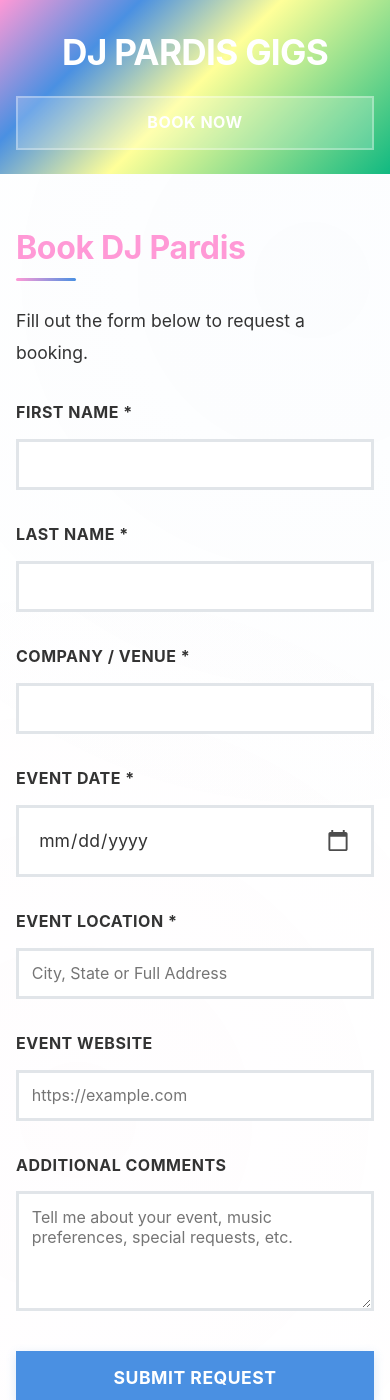
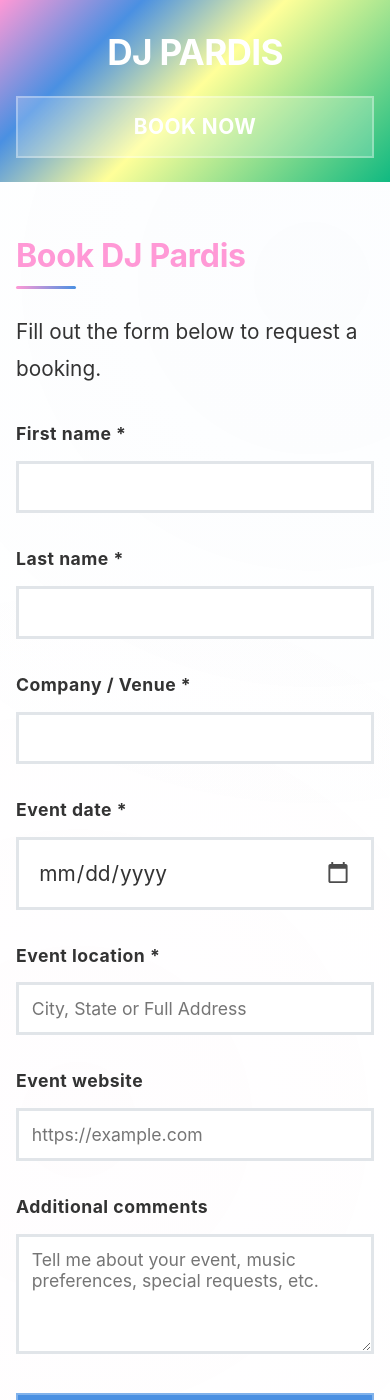
Before and after one commit to djpardis/djpardis.github.io, a Jekyll site: the page djpardis-request.html, which Jekyll copies as it is, in a window 390 px wide and 1400 px high. Built offline with Jekyll 4.4.1, drawn with Linux system fonts in a browser that asks for light colours.

Commit message:
Update DJ site: consistent fonts (1.3rem), uniform button styling, compact reviews, gradient date borders, and improved typography

```diff
--- a/djpardis-request.html
+++ b/djpardis-request.html
@@ -3,14 +3,14 @@
 <head>
   <meta charset="UTF-8">
   <meta name="viewport" content="width=device-width, initial-scale=1.0">
-  <title>Request a Show - DJ Pardis Gigs</title>
-  <meta name="description" content="Book DJ Pardis Gigs for your next event. Fill out our booking form to request a show for corporate events, private parties, and special occasions.">
+  <title>Book — DJ Pardis</title>
+  <meta name="description" content="Book DJ Pardis for your next event. Fill out our booking form to request a show for corporate events, private parties, and special occasions.">
 
   <!-- Open Graph / Facebook -->
   <meta property="og:type" content="website">
   <meta property="og:url" content="https://djpardis.com/djpardis-request.html">
-  <meta property="og:title" content="Request a Show - DJ Pardis Gigs">
-  <meta property="og:description" content="Book DJ Pardis Gigs for your next event. Fill out our booking form to request a show for corporate events, private parties, and special occasions.">
+  <meta property="og:title" content="Book — DJ Pardis">
+  <meta property="og:description" content="Book DJ Pardis for your next event. Fill out our booking form to request a show for corporate events, private parties, and special occasions.">
   <meta property="og:image" content="https://djpardis.com/files/pics/pages/djing.jpg">
   <meta property="og:image:width" content="1200">
   <meta property="og:image:height" content="630">
@@ -18,8 +18,8 @@
   <!-- Twitter -->
   <meta property="twitter:card" content="summary_large_image">
   <meta property="twitter:url" content="https://djpardis.com/djpardis-request.html">
-  <meta property="twitter:title" content="Request a Show - DJ Pardis Gigs">
-  <meta property="twitter:description" content="Book DJ Pardis Gigs for your next event. Fill out our booking form to request a show for corporate events, private parties, and special occasions.">
+  <meta property="twitter:title" content="Book — DJ Pardis">
+  <meta property="twitter:description" content="Book DJ Pardis for your next event. Fill out our booking form to request a show for corporate events, private parties, and special occasions.">
   <meta property="twitter:image" content="https://djpardis.com/files/pics/pages/djing.jpg">
 
   <!-- Clean favicon setup - SVG for modern browsers, ICO fallback -->
@@ -36,7 +36,7 @@
   <header class="site-header">
     <div class="header-content">
       <a href="/gigs.html" style="text-decoration: none; color: inherit;">
-        <h1>DJ PARDIS GIGS</h1>
+        <h1>DJ PARDIS</h1>
       </a>
       <a href="/djpardis-request.html" class="book-button">BOOK NOW</a>
     </div>
--- a/public/css/gigs.css
+++ b/public/css/gigs.css
@@ -66,7 +66,7 @@
   padding: 1rem 2rem;
   text-decoration: none;
   font-weight: 700;
-  font-size: 1.1rem;
+  font-size: 1.3rem;
   border: 2px solid rgba(255,255,255,0.3);
   border-radius: 0;
   transition: background-color 0.2s ease;
@@ -116,14 +116,16 @@
 }
 
 .hero-text p {
-  font-size: 1.1rem;
+  font-size: 1.3rem;
   line-height: 1.8;
   margin-bottom: 1.5rem;
+  color: #333;
 }
 
 .hero-text a {
   color: #4A90E2;
   text-decoration: none;
+  font-size: 1.3rem;
 }
 
 .hero-text a:hover {
@@ -143,6 +145,7 @@
 a {
   color: #4A90E2;
   text-decoration: none;
+  font-size: 1.3rem;
 }
 
 a:hover {
@@ -168,16 +171,18 @@
 }
 
 .content-section p {
-  font-size: 1.1rem;
+  font-size: 1.3rem;
   line-height: 1.8;
   margin-bottom: 1.5rem;
   max-width: 800px;
+  color: #333;
 }
 
 .content-section a {
   color: #4A90E2;
   text-decoration: none;
   font-weight: 500;
+  font-size: 1.3rem;
   border-bottom: none;
   transition: none;
 }
@@ -198,6 +203,14 @@
   position: relative;
 }
 
+/* Ensure all headings use consistent font sizing */
+h3, h4 {
+  font-size: 1.1rem;
+  font-weight: 600;
+  color: #333;
+  margin-bottom: 1rem;
+}
+
 h2::after {
   content: '';
   position: absolute;
@@ -215,8 +228,8 @@
 .reviews-grid {
   display: flex;
   flex-direction: column;
-  gap: 0.6rem;
-  margin-top: 1.5rem;
+  gap: 0.3rem;
+  margin-top: 1rem;
 }
 
 /* NUCLEAR OPTION - Remove ALL underlines from reviews */
@@ -281,12 +294,12 @@
 .review-item {
   background: white;
   border: none;
-  padding: 0.8rem 1.2rem;
+  padding: 0.5rem 1rem;
   text-decoration: none !important;
   color: #333;
   display: flex;
   align-items: center;
-  gap: 0.8rem;
+  gap: 0.6rem;
   transition: none;
   border-radius: 0;
   width: 100%;
@@ -318,8 +331,8 @@
 }
 
 .review-title {
-  font-weight: 600;
-  font-size: 1.1rem;
+  font-weight: 400;
+  font-size: 1.3rem;
   color: #4A90E2;
   flex: 1;
   line-height: 1.4;
@@ -328,16 +341,22 @@
 
 .review-date {
   color: #666;
-  font-size: 1.1rem;
-  font-weight: 500;
+  font-size: 1.3rem;
+  font-weight: 400;
   flex-shrink: 0;
   background: white;
-  padding: 0.4rem 0.8rem;
-  border-radius: 16px;
+  padding: 0.3rem 0.6rem;
+  border-radius: 12px;
   white-space: nowrap;
   border: 2px solid transparent;
   background-clip: padding-box;
   position: relative;
+  transition: border-image 0.2s ease;
+}
+
+.review-item:hover .review-date {
+  border: 2px solid;
+  border-image: linear-gradient(135deg, #FF99D6, #4A90E2, #FFFF99) 1;
 }
 
 
@@ -366,53 +385,54 @@
 
 .radio-title {
   display: block;
-  font-size: 1.1rem;
-  font-weight: 700;
-  color: #10B981;
+  font-size: 1.3rem;
+  font-weight: 400;
+  color: #333;
   text-decoration: none;
   margin-bottom: 0.8rem;
 }
 
 .radio-host {
   display: block;
-  color: #666;
+  color: #333;
   margin-bottom: 0.8rem;
-  font-weight: 500;
-  font-size: 1.1rem;
+  font-weight: 400;
+  font-size: 1.3rem;
 }
 
 .radio-show {
   display: block;
-  color: #4A90E2;
+  color: #333;
   text-decoration: none;
-  font-weight: 600;
+  font-weight: 400;
   margin-bottom: 0.8rem;
-  font-size: 1.1rem;
+  font-size: 1.3rem;
 }
 
 .radio-date {
   display: block;
-  color: #666;
+  color: #333;
   margin-bottom: 1rem;
-  font-weight: 500;
-  font-size: 1.1rem;
+  font-weight: 400;
+  font-size: 1.3rem;
 }
 
 .radio-playlist {
   display: inline-block;
-  background: linear-gradient(135deg, #10B981, #059669);
+  background: rgba(16, 185, 129, 0.3);
   color: white !important;
-  padding: 0.8rem 1.5rem;
+  padding: 1rem 2rem;
   text-decoration: none;
   font-weight: 700;
-  font-size: 1.1rem;
+  font-size: 1.3rem;
   border-radius: 0;
-  transition: background 0.2s ease;
-  box-shadow: none;
+  transition: background-color 0.2s ease;
+  text-transform: uppercase;
+  letter-spacing: 0.5px;
 }
 
 .radio-playlist:hover {
-  background: linear-gradient(135deg, #059669, #047857);
+  background: rgba(16, 185, 129, 0.5);
 }
 
 /* Poster section - Simplified */
@@ -476,10 +496,10 @@
 .form-field label {
   display: block;
   font-weight: 700;
-  font-size: 1.1rem;
+  font-size: 1.3rem;
   margin-bottom: 0.8rem;
   color: #333;
-  text-transform: uppercase;
+  text-transform: none;
   letter-spacing: 0.5px;
 }
 
@@ -488,7 +508,7 @@
   width: 100%;
   padding: 1.2rem;
   border: 3px solid #e1e5e9;
-  font-size: 1.1rem;
+  font-size: 1.3rem;
   font-family: inherit;
   background: white;
   color: #333;
@@ -500,7 +520,7 @@
 /* Date input field - keep it simple and matching site */
 .form-field input[type="date"] {
   padding: 1.2rem;
-  font-size: 1.1rem;
+  font-size: 1.3rem;
   font-family: inherit;
   border: 3px solid #e1e5e9;
   background: white;
@@ -555,17 +575,15 @@
 .booking-form button[type="submit"] {
   background: #4A90E2;
   color: white;
-  padding: 1.2rem 2.5rem;
-  border: none;
-  font-size: 1.1rem;
+  padding: 1rem 2rem;
+  text-decoration: none;
+  font-size: 1.3rem;
   font-weight: 700;
-  font-family: inherit;
   border-radius: 0;
   cursor: pointer;
   transition: background-color 0.2s ease;
   text-transform: uppercase;
   letter-spacing: 0.5px;
-  box-shadow: 0 3px 10px rgba(74, 144, 226, 0.2);
 }
 
 .booking-form button[type="submit"]:hover {
@@ -621,7 +639,7 @@
 
   .book-button {
     padding: 0.8rem 1.5rem;
-    font-size: 1rem;
+    font-size: 1.1rem;
   }
 
   .hero-content {
@@ -674,6 +692,7 @@
   .form-field input,
   .form-field textarea {
     padding: 1rem;
+    font-size: 1.1rem;
   }
 }
 
@@ -727,25 +746,27 @@
     padding: 1.5rem;
   }
 
+
+
   .service-item {
     padding: 1.5rem;
   }
 
   .service-item h4 {
-    font-size: 1rem;
+    font-size: 1.1rem;
   }
 
   .service-item p {
-    font-size: 0.9rem;
+    font-size: 1.1rem;
   }
 
   .form-field label {
-    font-size: 1rem;
+    font-size: 1.1rem;
   }
 
   .form-field input,
   .form-field textarea {
-    font-size: 1rem;
+    font-size: 1.1rem;
     padding: 0.8rem;
   }
 
@@ -811,7 +832,7 @@
 }
 
 .service-item h4 {
-  font-size: 1.1rem;
+  font-size: 1.3rem;
   font-weight: 700;
   color: #10B981;
   margin-bottom: 1rem;
@@ -820,7 +841,7 @@
 .service-item p {
   color: #666;
   line-height: 1.6;
-  font-size: 1.1rem;
+  font-size: 1.3rem;
 }
 
 /* Responsive design - Optimized */
@@ -835,7 +856,7 @@
 
   .book-button {
     padding: 0.75rem 1.5rem;
-    font-size: 1rem;
+    font-size: 1.3rem;
   }
 
   .content-wrapper {
```
Also changed, not shown: gigs.html (+7 -7 lines), index.md (+1 -1 lines).
